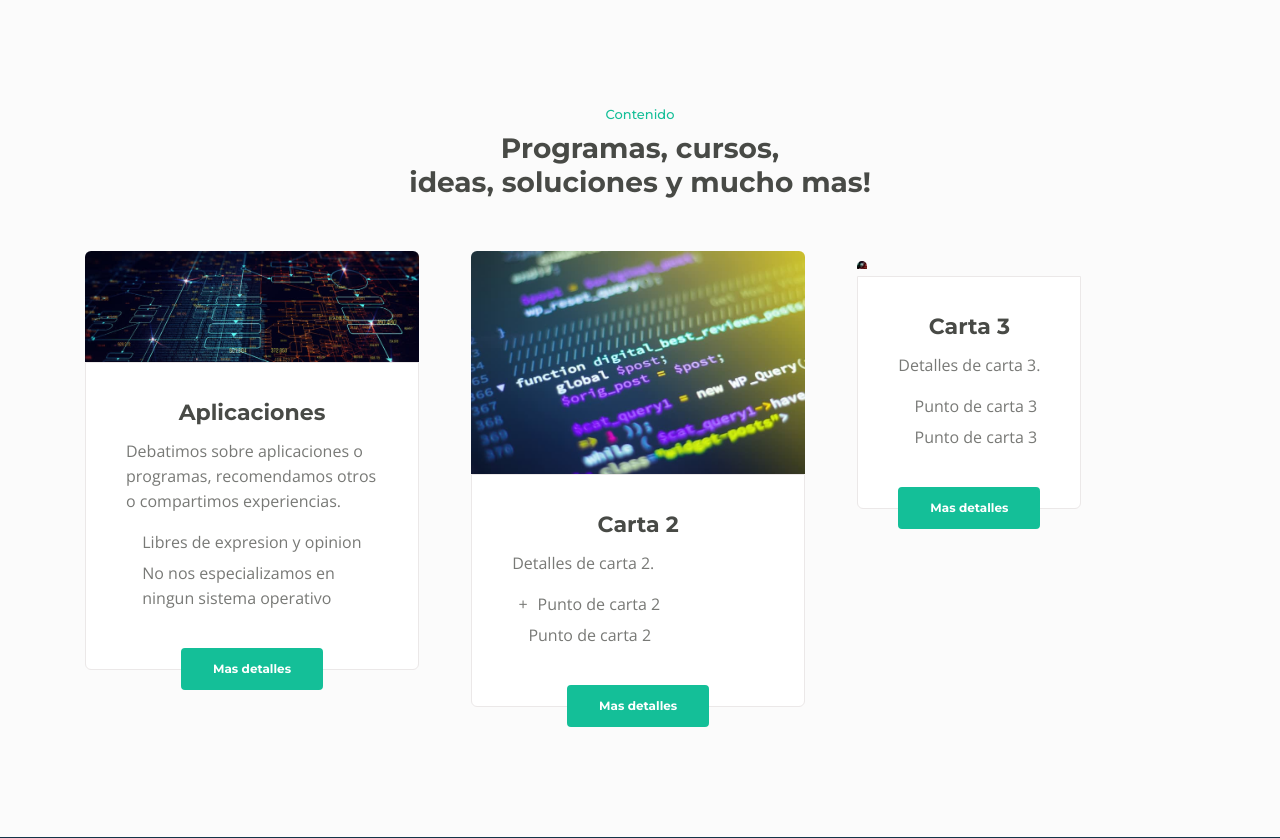
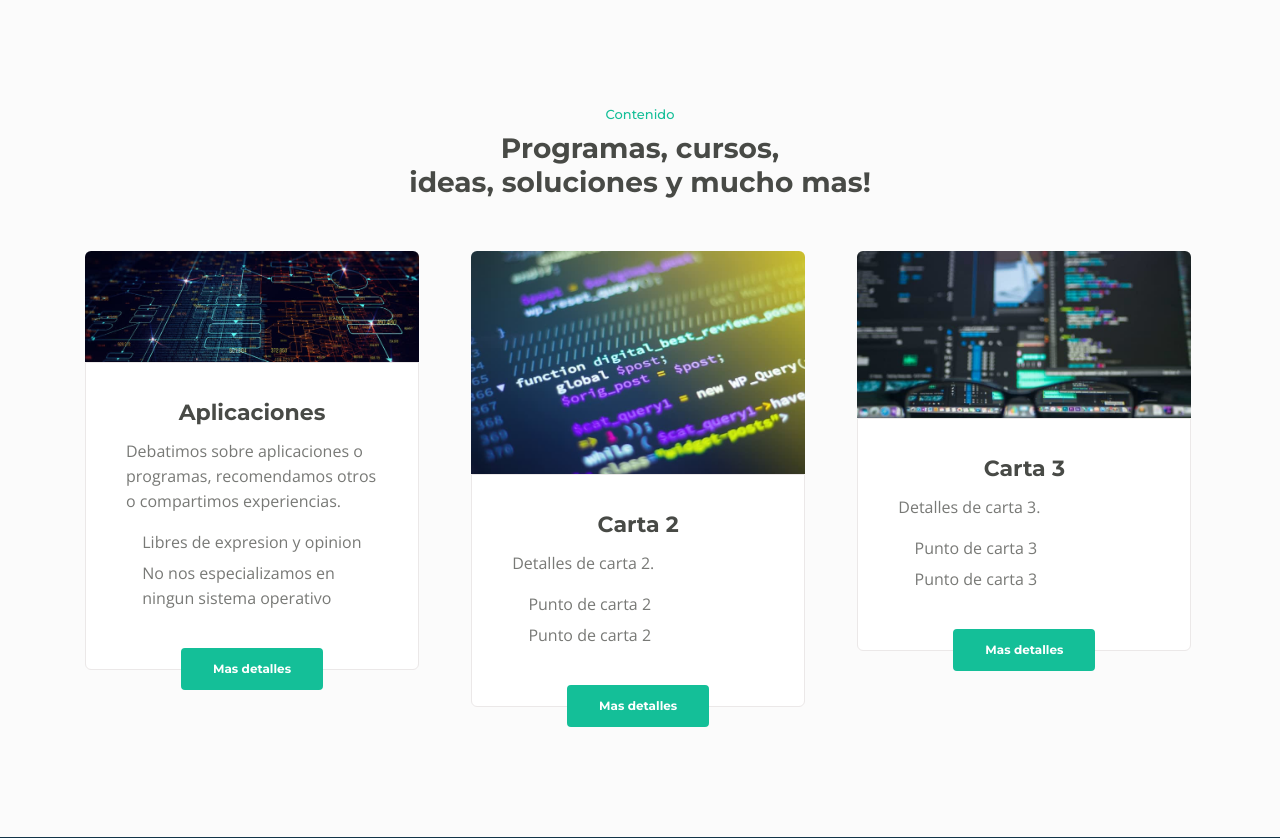
Before and after one commit to file-developers/web, a Flask app: page / in a window 1280 px wide. Shown: the part 1931-2769 px from the top of the page. Run offline with Flask 2, Linux system fonts and the light colour scheme; some libraries are stand-ins or nearby versions; some web fonts are replaced.

Commit message:
HTML CHANGES

```diff
--- a/templates/index.html
+++ b/templates/index.html
@@ -135,7 +135,7 @@
             <p>Detalles de carta 2.</p>
             <ul class="list-unstyled li-space-lg">
               <li class="media">
-                <i class="fas fa-square"></i>+
+                <i class="fas fa-square"></i>
                 <div class="media-body">Punto de carta 2</div>
               </li>
               <li class="media">
@@ -154,7 +154,7 @@
         <!-- Card 3 -->
         <div class="card">
           <div class="card-image">
-            <img src="{{ url_for('static', filename='img/services-3.jpg') }}" alt="Servicio 1" class="img-fluid">
+            <img src="{{ url_for('static', filename='img/services-3img.jpg') }}" alt="Servicio 1" class="img-fluid">
           </div>
           <div class="card-body">
             <h3 class="card-title">Carta 3</h3>
```
Also changed, not shown: static/img/services-3.jpg (deleted), static/img/services-3img.jpg (added).
